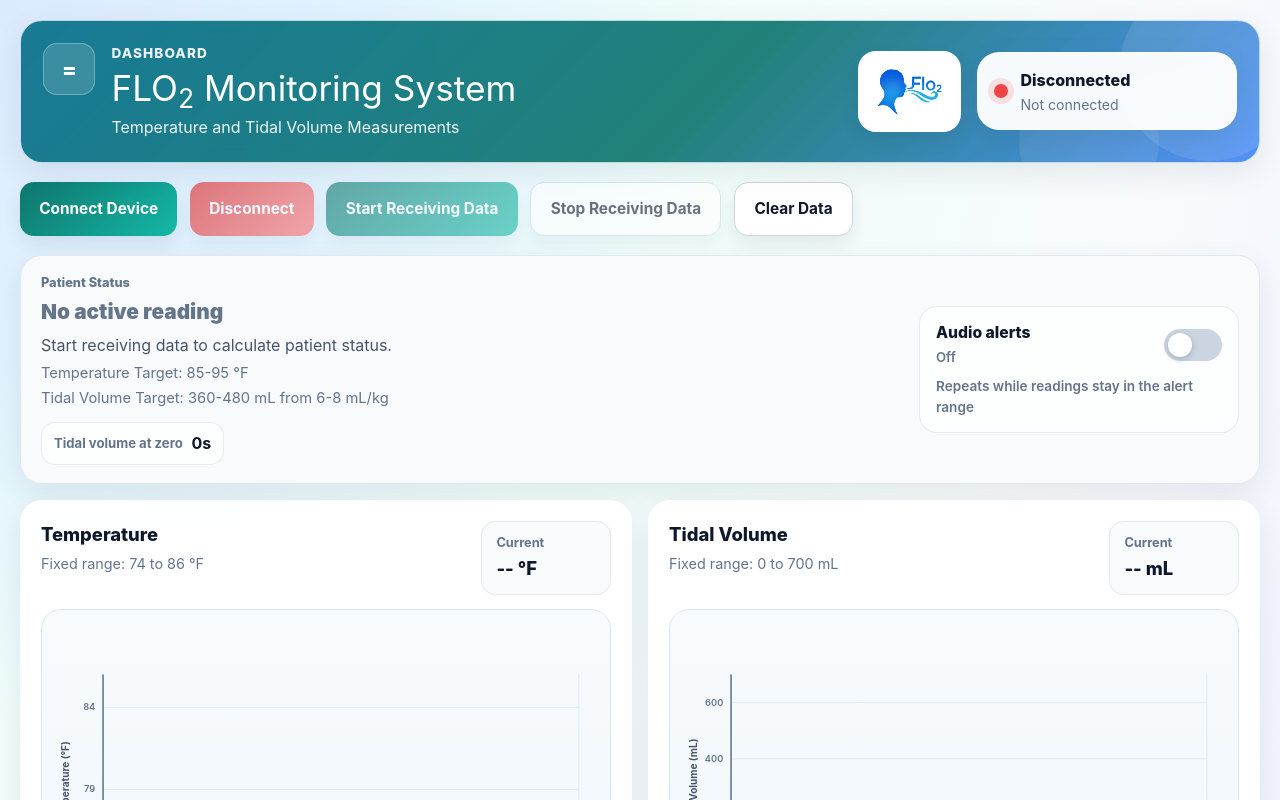
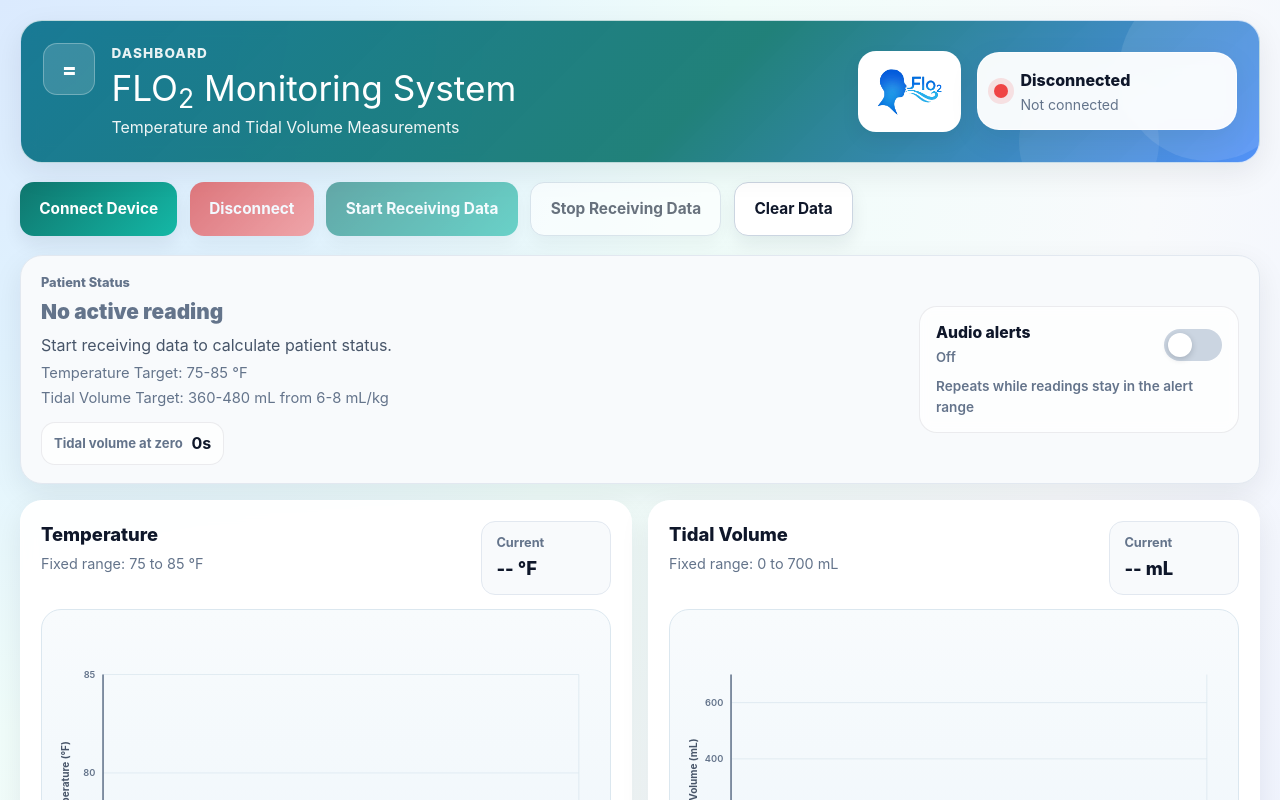
Before and after one commit to maesparza26/flo2-patient-monitor, a Next.js app: page / in a window 1280 px wide. Shown: the top 800 px of the page. Built offline with nearby package versions, Linux system fonts and the light colour scheme.

Commit message:
temperature range change

```diff
--- a/app/page.tsx
+++ b/app/page.tsx
@@ -8,8 +8,8 @@
 const MAX_POINTS = 100;
 const PROJECT_BASE_PATH = process.env.NEXT_PUBLIC_BASE_PATH || "";
 
-const TEMP_MIN = 74;
-const TEMP_MAX = 86;
+const TEMP_MIN = 75;
+const TEMP_MAX = 85;
 const MIN_SECONDS_BETWEEN_PRESSES = 4;
 const PRESS_INTERVAL_GRACE_SECONDS = 0.2;
 const PRESS_SIGNAL_THRESHOLD = 0;
@@ -1613,8 +1613,8 @@
   const hasValidPatientWeight = normalizedPatientWeightKg !== null;
   const expectedTidalMinMl = hasValidPatientWeight ? normalizedPatientWeightKg * 6 : null;
   const expectedTidalMaxMl = hasValidPatientWeight ? normalizedPatientWeightKg * 8 : null;
-  const statusTempMin = 85;
-  const statusTempMax = 95;
+  const statusTempMin = 75;
+  const statusTempMax = 85;
   const statusTidalMinML = expectedTidalMinMl ?? 500;
   const statusTidalMaxML = expectedTidalMaxMl ?? 600;
   const patientStatus = getPatientStatus(
```
